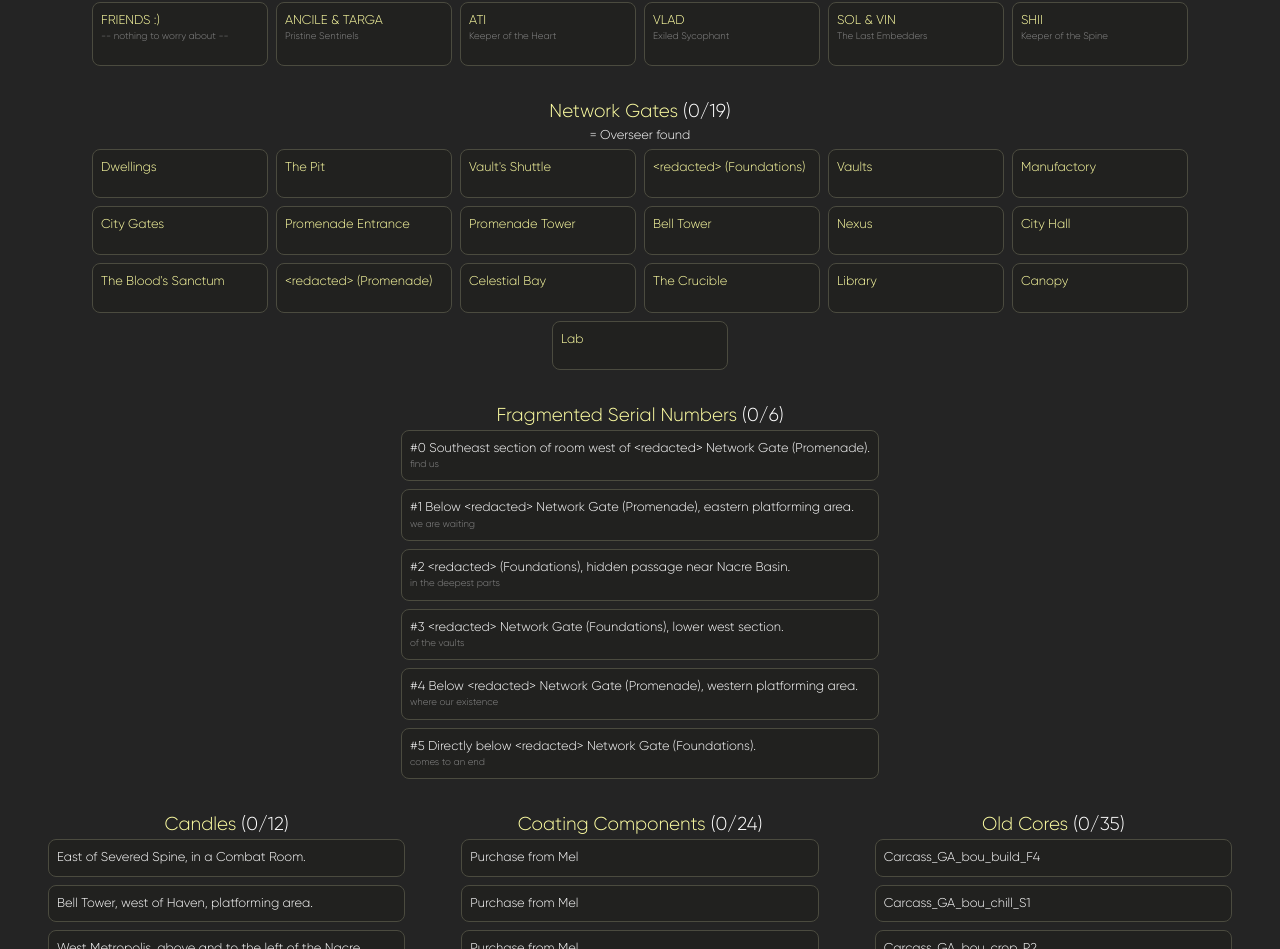
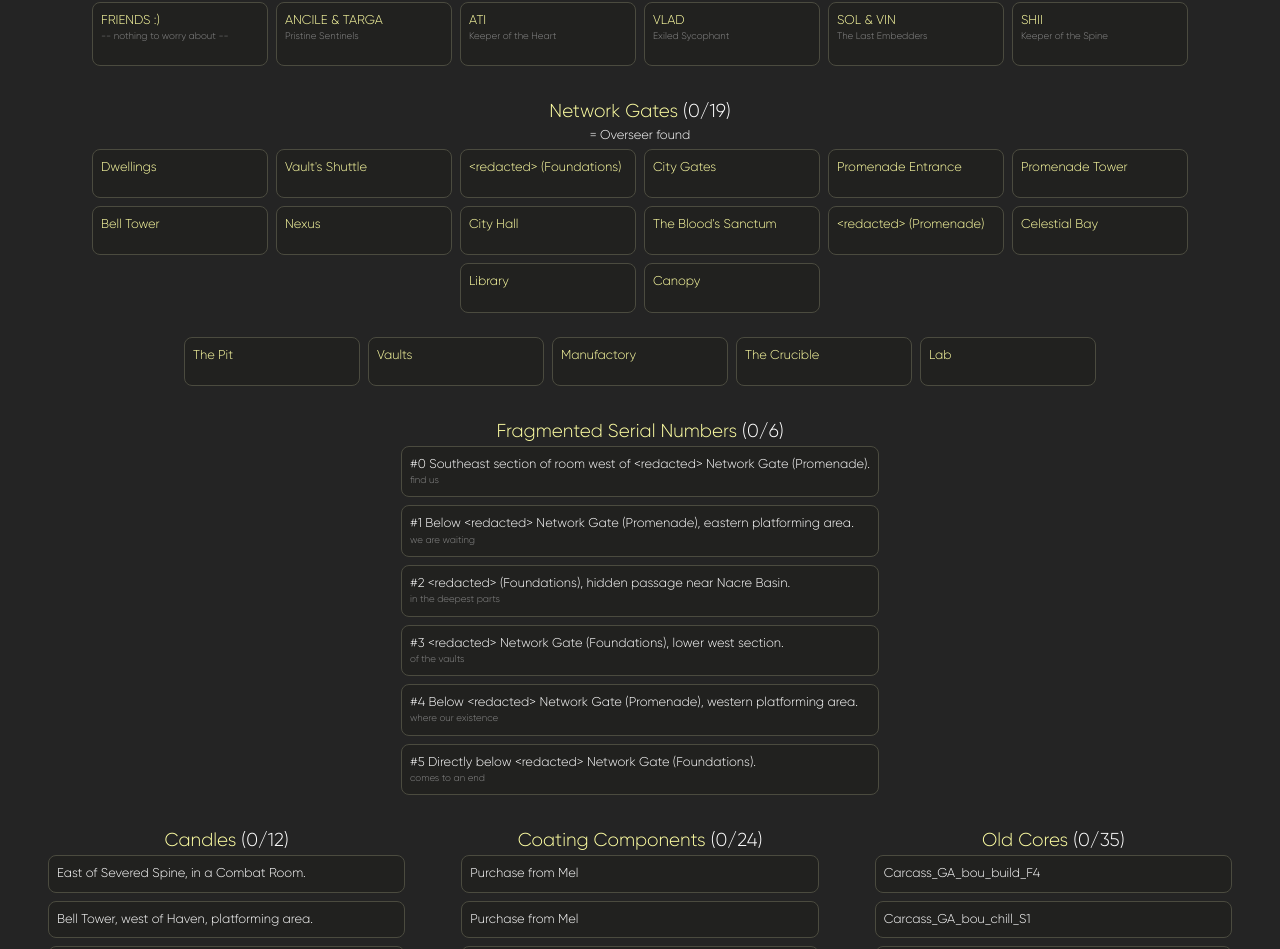
Before and after one commit to The-Black-Lodge/mio-save-analyzer, a React (Vite) app: page / in a window 1280 px wide. Shown: the part 1075-2024 px from the top of the page. Built offline with nearby package versions, Linux system fonts and the light colour scheme; the HTML template or start-up script is replaced by a standard one.

Commit message:
separate gates

```diff
--- a/src/components/NetworkGates.jsx
+++ b/src/components/NetworkGates.jsx
@@ -25,9 +25,24 @@ const NetworkGates = () => {
   const overseersAcquired = playerStats?.overseersAcquired ?? new Set()
 
   const checkpointIds = Object.keys(checkpointDetails)
+  const upperIds = checkpointIds.filter((id) => checkpointDetails[id]?.upper)
+  const lowerIds = checkpointIds.filter((id) => !checkpointDetails[id]?.upper)
   const acquiredCount = checkpointIds.filter((id) =>
     checkpointsAcquired.has(id),
   ).length
+
+  const renderCard = (id) => {
+    const info = checkpointDetails[id] ?? {}
+    const name = info.name ?? id
+    return (
+      <NetworkGateCard
+        key={id}
+        name={name}
+        checkpointAcquired={checkpointsAcquired.has(id)}
+        overseerAcquired={id in overseerDetails && overseersAcquired.has(id)}
+      />
+    )
+  }
 
   return (
     <div className="section">
@@ -40,19 +55,13 @@ const NetworkGates = () => {
       <p className="text-small legend">
         <i className="fa-solid fa-water" /> = Overseer found
       </p>
-      <div className="flex-grid flex-grid--bosses">
-        {checkpointIds.map((id) => {
-          const info = checkpointDetails[id] ?? {}
-          const name = info.name ?? id
-          return (
-            <NetworkGateCard
-              key={id}
-              name={name}
-              checkpointAcquired={checkpointsAcquired.has(id)}
-              overseerAcquired={id in overseerDetails && overseersAcquired.has(id)}
-            />
-          )
-        })}
+      <div className="flex-column" style={{ gap: "1.5rem" }}>
+        <div className="flex-grid flex-grid--bosses">
+          {upperIds.map(renderCard)}
+        </div>
+        <div className="flex-grid flex-grid--bosses">
+          {lowerIds.map(renderCard)}
+        </div>
       </div>
     </div>
   )
--- a/src/data/collectibles.json
+++ b/src/data/collectibles.json
@@ -226,25 +226,25 @@
     "5": { "flavor": "comes to an end", "description": "#5 Directly below <redacted> Network Gate (Foundations).", "url": "https://www.gamerguides.com/mio-memories-in-orbit/maps/the-vessel?markerId=264055" }
   },
   "checkpoints": {
-    "CP_LQ_SSX_tricky":        { "name": "Dwellings",        "description": "", "url": "" },
-    "CP_ST_pearl_hill":        { "name": "The Pit",        "description": "", "url": "" },
-    "CP_ST_security_asc_P1":   { "name": "Vault's Shuttle",   "description": "", "url": "" },
-    "CP_ST_security_glide_P1": { "name": "<redacted> (Foundations)", "description": "", "url": "" },
-    "CP_ST_tube_main_save":    { "name": "Vaults",    "description": "", "url": "" },
-    "CP_ST_tube_path1_P1":     { "name": "Manufactory",     "description": "", "url": "" },
-    "CP_city_entrance":        { "name": "City Gates",        "description": "", "url": "" },
-    "Cp_Entree_GA_Vin":        { "name": "Promenade Entrance",        "description": "", "url": "" },
-    "GA_taunting_save":        { "name": "Promenade Tower",        "description": "", "url": "" },
-    "cp_GA_bou_chill_S2":      { "name": "Bell Tower",      "description": "", "url": "" },
-    "cp_HUB_main_down_P1":     { "name": "Nexus",     "description": "Below the Shattered Spine.", "url": "" },
-    "cp_LQ_city_hall":         { "name": "City Hall",         "description": "", "url": "" },
-    "cp_Liho":                 { "name": "The Blood's Sanctum",                 "description": "", "url": "" },
-    "cp_ST_security_spider_P1":{ "name": "<redacted> (Promenade)","description": "", "url": "" },
-    "cp_TW_mid_core_P2":       { "name": "Celestial Bay",       "description": "", "url": "" },
-    "cp_cuves_main_P1":        { "name": "The Crucible",        "description": "", "url": "" },
-    "cp_de_la_honte":          { "name": "Library",          "description": "", "url": "" },
-    "cp_ga_roof_leaves_P3":    { "name": "Canopy",    "description": "", "url": "" },
-    "hacker_room_save":        { "name": "Lab",        "description": "", "url": "" }
+    "CP_LQ_SSX_tricky":        { "name": "Dwellings",        "description": "", "url": "", "upper": true },
+    "CP_ST_pearl_hill":        { "name": "The Pit",        "description": "", "url": "", "upper": false },
+    "CP_ST_security_asc_P1":   { "name": "Vault's Shuttle",   "description": "", "url": "", "upper": true},
+    "CP_ST_security_glide_P1": { "name": "<redacted> (Foundations)", "description": "", "url": "", "upper": true },
+    "CP_ST_tube_main_save":    { "name": "Vaults",    "description": "", "url": "", "upper": false },
+    "CP_ST_tube_path1_P1":     { "name": "Manufactory",     "description": "", "url": "", "upper": false},
+    "CP_city_entrance":        { "name": "City Gates",        "description": "", "url": "", "upper": true },
+    "Cp_Entree_GA_Vin":        { "name": "Promenade Entrance",        "description": "", "url": "", "upper": true },
+    "GA_taunting_save":        { "name": "Promenade Tower",        "description": "", "url": "", "upper": true },
+    "cp_GA_bou_chill_S2":      { "name": "Bell Tower",      "description": "", "url": "", "upper": true },
+    "cp_HUB_main_down_P1":     { "name": "Nexus",     "description": "Below the Shattered Spine.", "url": "", "upper": true },
+    "cp_LQ_city_hall":         { "name": "City Hall",         "description": "", "url": "", "upper": true },
+    "cp_Liho":                 { "name": "The Blood's Sanctum",                 "description": "", "url": "", "upper": true },
+    "cp_ST_security_spider_P1":{ "name": "<redacted> (Promenade)","description": "", "url": "", "upper": true },
+    "cp_TW_mid_core_P2":       { "name": "Celestial Bay",       "description": "", "url": "", "upper": true },
+    "cp_cuves_main_P1":        { "name": "The Crucible",        "description": "", "url": "", "upper": false },
+    "cp_de_la_honte":          { "name": "Library",          "description": "", "url": "", "upper": true },
+    "cp_ga_roof_leaves_P3":    { "name": "Canopy",    "description": "", "url": "", "upper": true },
+    "hacker_room_save":        { "name": "Lab",        "description": "", "url": "", "upper": false }
   },
   "overseers": {
     "CP_LQ_SSX_tricky":        { "description": "", "url": "" },
```
